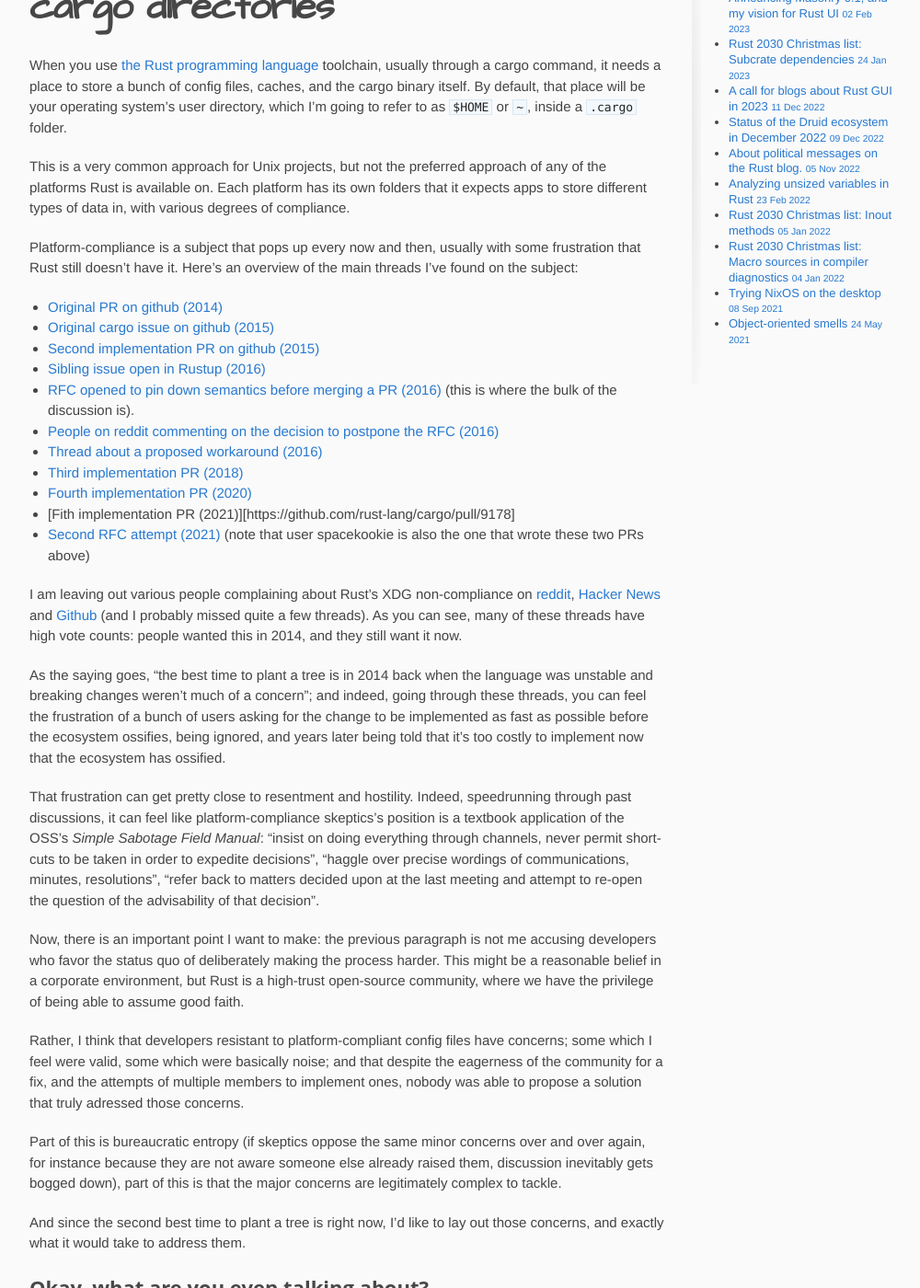
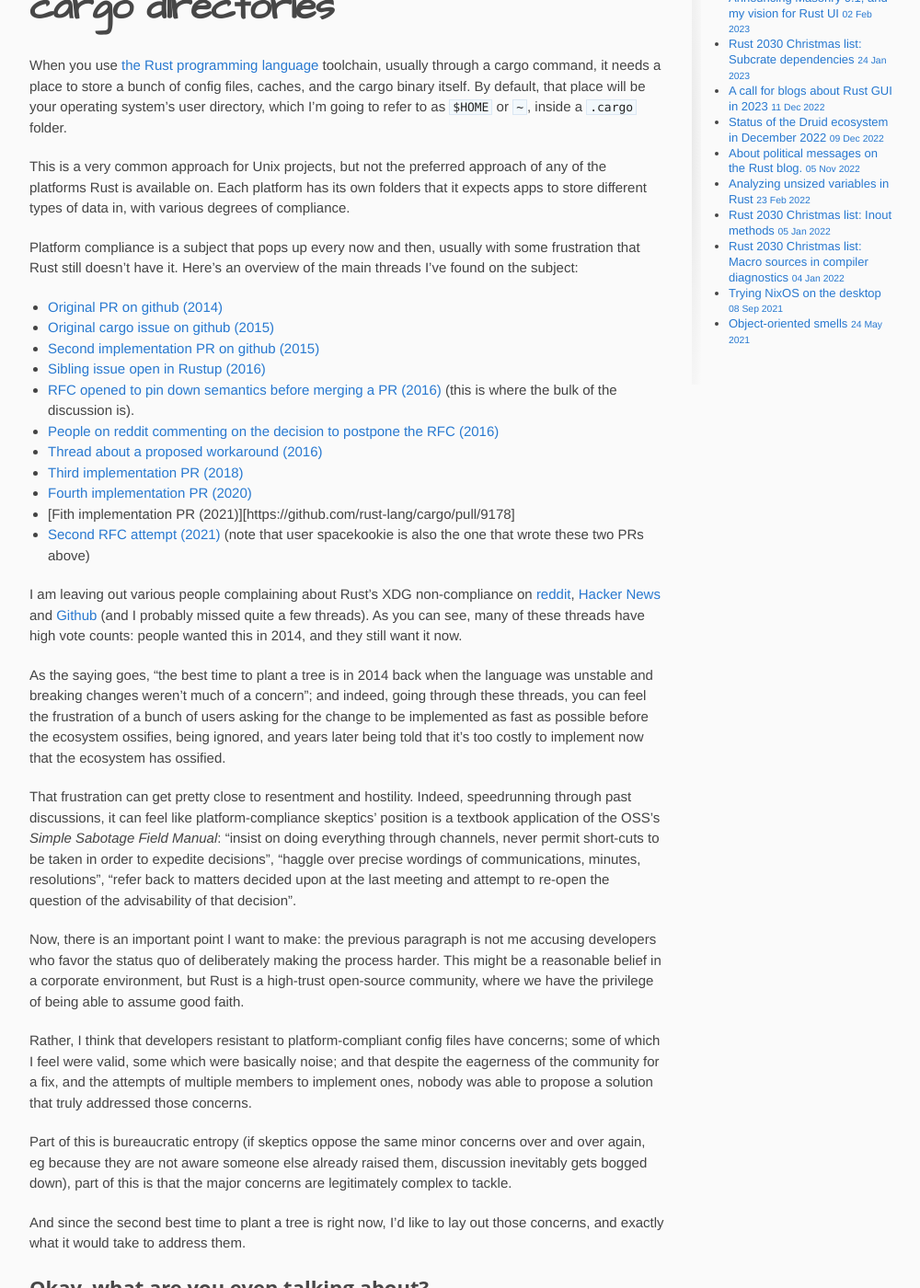
Before and after one commit to PoignardAzur/poignardazur.github.io, a Jekyll site: the page built from drafts/06-platform-compliance-in-cargo.md, in a window 1280 px wide and 1400 px high, scrolled down 317 px. Shown: the whole window at 92% size, without its empty margins (138-1138 px from the left). Built offline with Jekyll 4.4.1, drawn with Linux system fonts in a browser that asks for light colours; some of the changed text lies outside the part shown.

Commit message:
Fix typos in "platform-compliant cargo" draft

```diff
--- a/drafts/06-platform-compliance-in-cargo.md
+++ b/drafts/06-platform-compliance-in-cargo.md
@@ -14,7 +14,7 @@ of any of the platforms Rust is available on. Each platform has its own folders
 that it expects apps to store different types of data in, with various degrees
 of compliance.
 
-Platform-compliance is a subject that pops up every now and then, usually with
+Platform compliance is a subject that pops up every now and then, usually with
 some frustration that Rust still doesn't have it. Here's an overview of the main
 threads I've found on the subject:
 
@@ -62,15 +62,15 @@ but Rust is a high-trust open-source community, where we have the privilege of
 being able to assume good faith.
 
 Rather, I think that developers resistant to platform-compliant config files
-have concerns; some which I feel were valid, some which were basically noise;
+have concerns; some of which I feel were valid, some which were basically noise;
 and that despite the eagerness of the community for a fix, and the attempts of
 multiple members to implement ones, nobody was able to propose a solution that
-truly adressed those concerns.
+truly addressed those concerns.
 
 Part of this is bureaucratic entropy (if skeptics oppose the same minor concerns
-over and over again, for instance because they are not aware someone else
-already raised them, discussion inevitably gets bogged down), part of this is
-that the major concerns are legitimately complex to tackle.
+over and over again, eg because they are not aware someone else already raised
+them, discussion inevitably gets bogged down), part of this is that the major
+concerns are legitimately complex to tackle.
 
 And since the second best time to plant a tree is right now, I'd like to lay out
 those concerns, and exactly what it would take to address them.
@@ -128,8 +128,8 @@ increasingly popular standard called
 - (Non-standard, but popular) `XDG_BIN_HOME`: Where user-specific executables
   should be written (similar to `/usr/bin`). Default to `$HOME/.local/bin`.
 
-(Mac, Windows and other OSes have their own conventions, which I'm less familiar
-with.)
+(Mac, Windows, and other OSes have their own conventions, which I'm less
+familiar with.)
 
 It's controversial how much benefit these conventions really bring. Some people
 really don't care, some people swear by them.
@@ -484,7 +484,7 @@ merging that change.
 
 ## Conclusion
 
-Is it worth all that effort to implement platform-compliance in cargo and
+Is it worth all that effort to implement platform compliance in cargo and
 rustup?
 
 I'm a lot less confident than I was when I started writing this article. The
```
Also changed, not shown: other parts of drafts/06-platform-compliance-in-cargo.md (+15 -15 lines).
